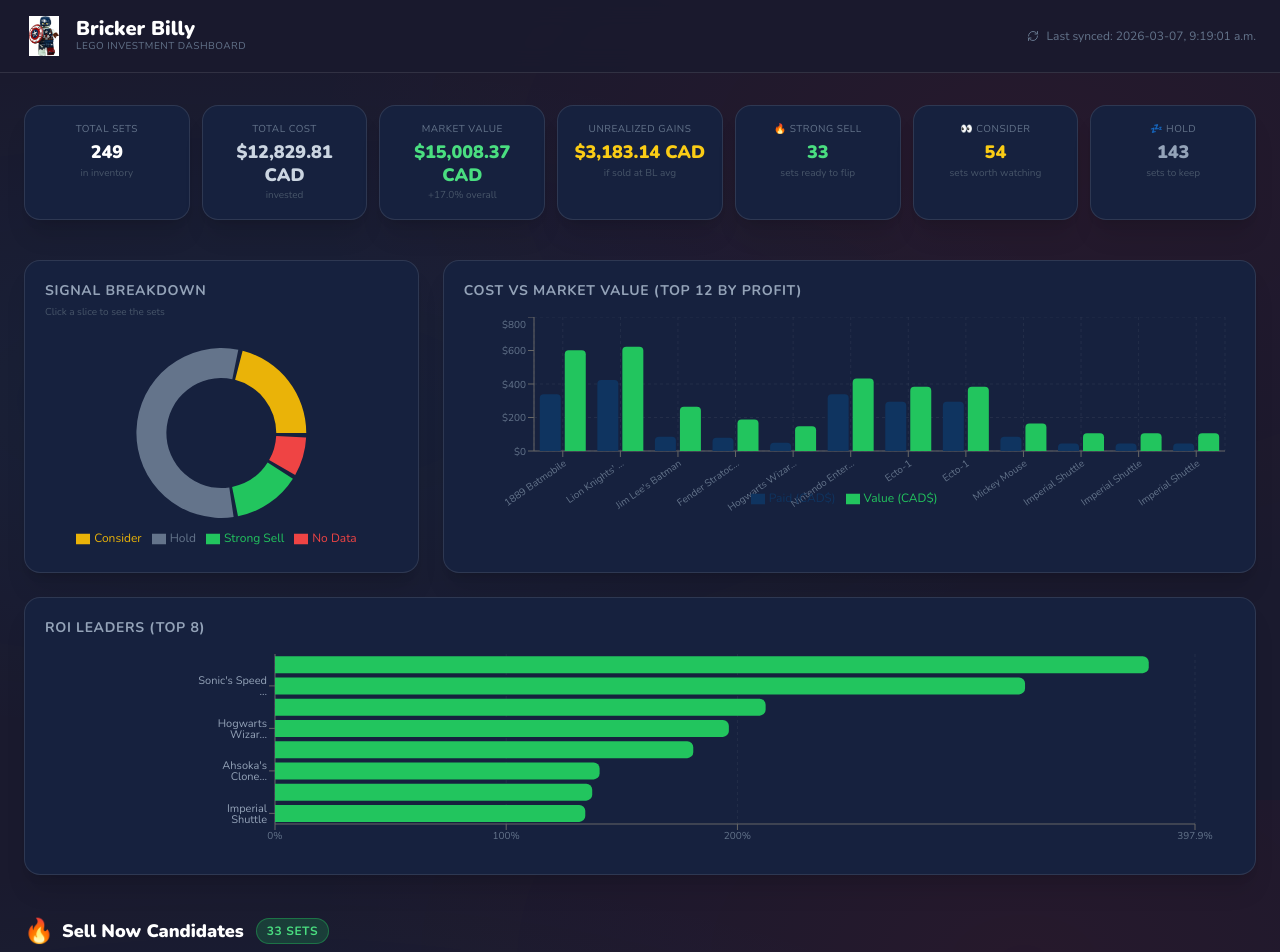
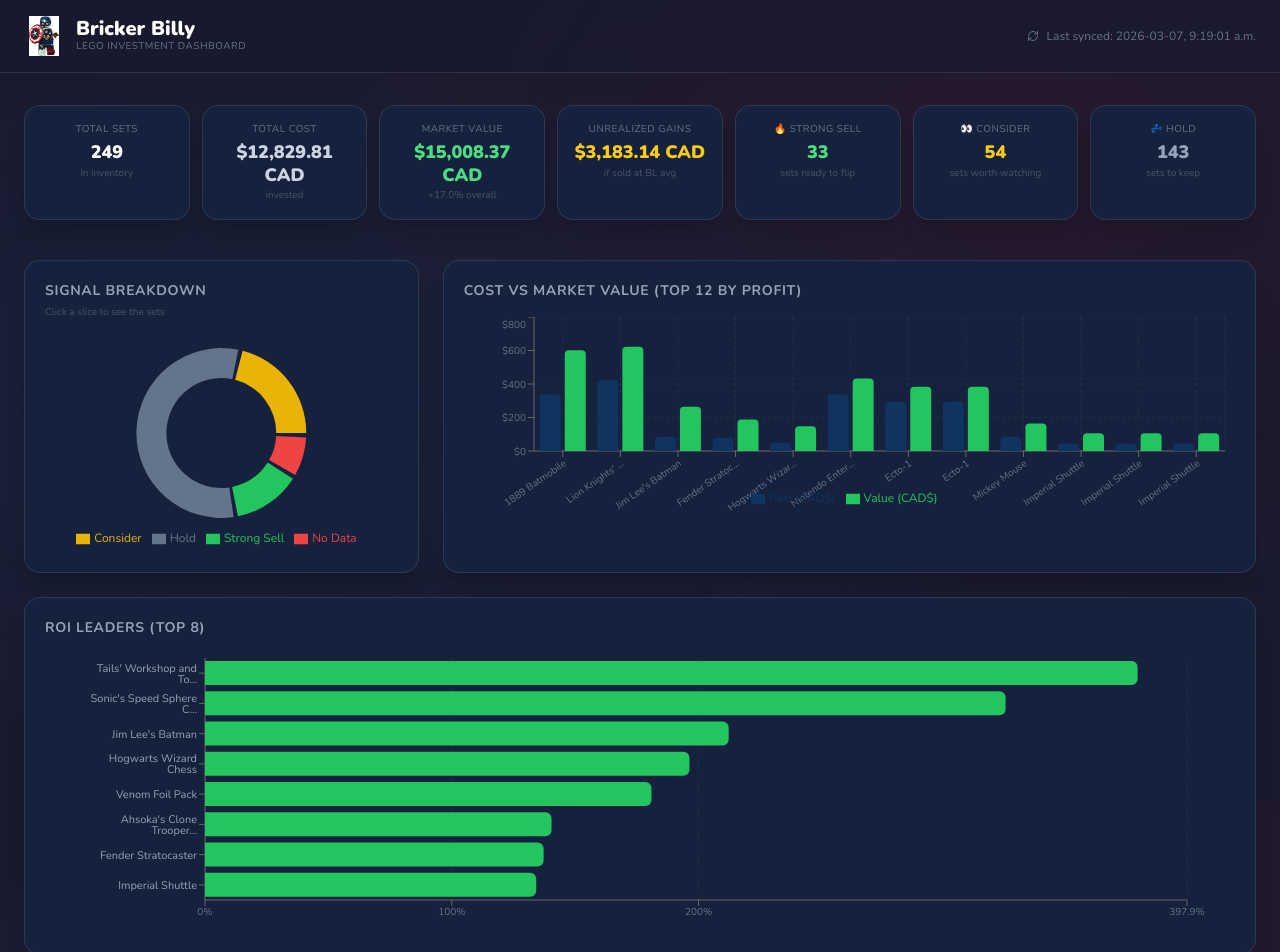
Before and after one commit to billybell991/bricker-billy, a React (Vite) app: page / in a window 1280 px wide. Shown: the top 952 px of the page. Built offline with nearby package versions, Linux system fonts and the light colour scheme.

Commit message:
fix: widen ROI chart y-axis and allow longer set names

```diff
--- a/src/components/Charts.jsx
+++ b/src/components/Charts.jsx
@@ -53,7 +53,7 @@
     .sort((a, b) => b.roi - a.roi)
     .slice(0, 8)
     .map((s) => ({
-      name: s.name.length > 16 ? s.name.slice(0, 14) + "…" : s.name,
+      name: s.name.length > 24 ? s.name.slice(0, 22) + "…" : s.name,
       ROI: parseFloat(s.roi.toFixed(1)),
     }));
 
@@ -122,8 +122,8 @@
       {/* Bar: ROI Leaders */}
       <div className="card p-5 lg:col-span-3">
         <h3 className="text-sm font-bold text-slate-400 uppercase tracking-wider mb-4">ROI Leaders (Top 8)</h3>
-        <ResponsiveContainer width="100%" height={200}>
-          <BarChart data={roiData} layout="vertical" margin={{ left: 120, right: 40 }}>
+        <ResponsiveContainer width="100%" height={280}>
+          <BarChart data={roiData} layout="vertical" margin={{ left: 0, right: 48, top: 4, bottom: 4 }}>
             <CartesianGrid strokeDasharray="3 3" stroke="rgba(255,255,255,0.06)" horizontal={false} />
             <XAxis
               type="number"
@@ -135,7 +135,7 @@
               type="category"
               dataKey="name"
               tick={{ fill: "#94a3b8", fontSize: 11 }}
-              width={110}
+              width={160}
             />
             <Tooltip
               contentStyle={{ background: "#16213e", border: "1px solid rgba(255,255,255,0.1)", borderRadius: 12 }}
```
